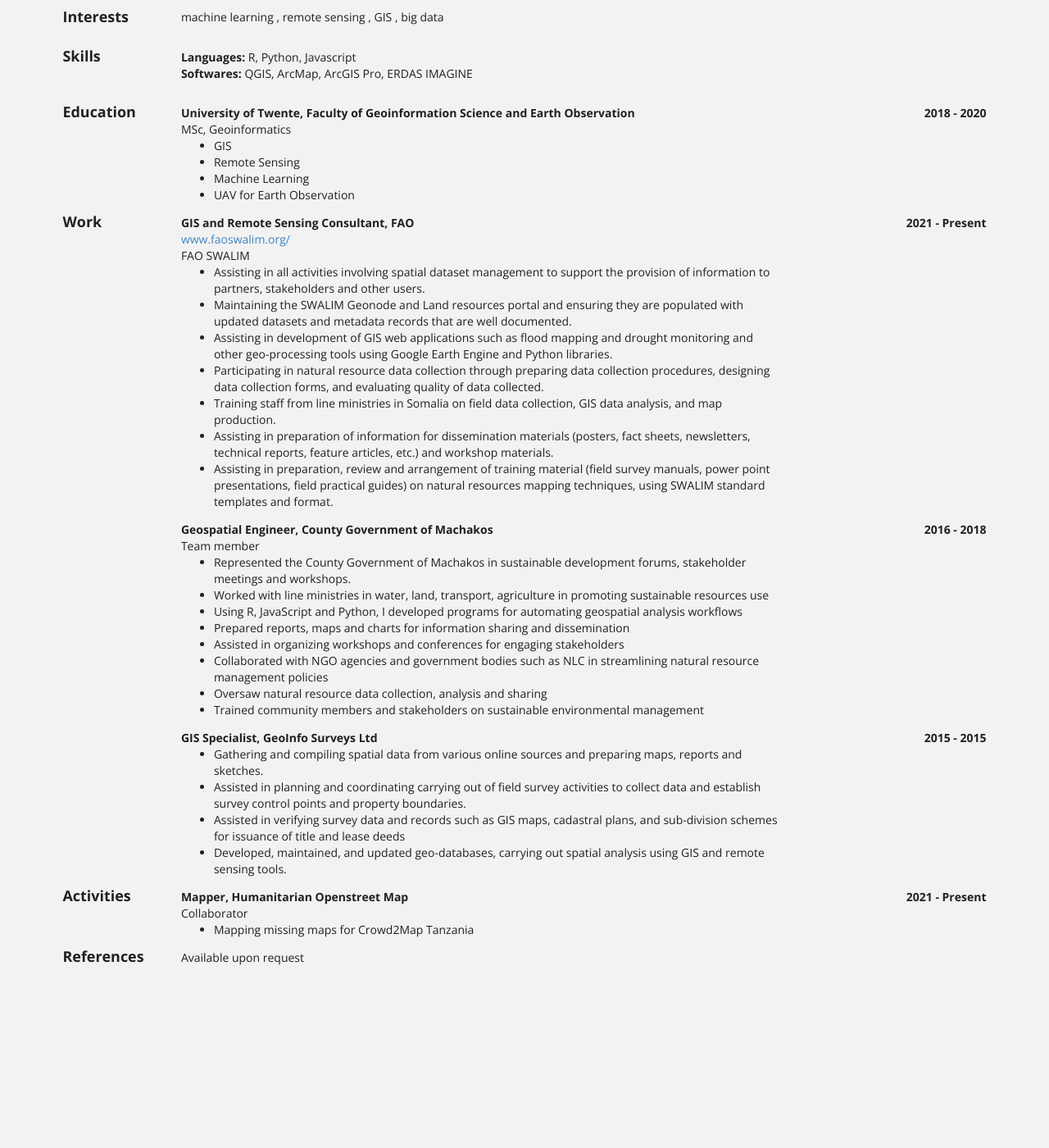
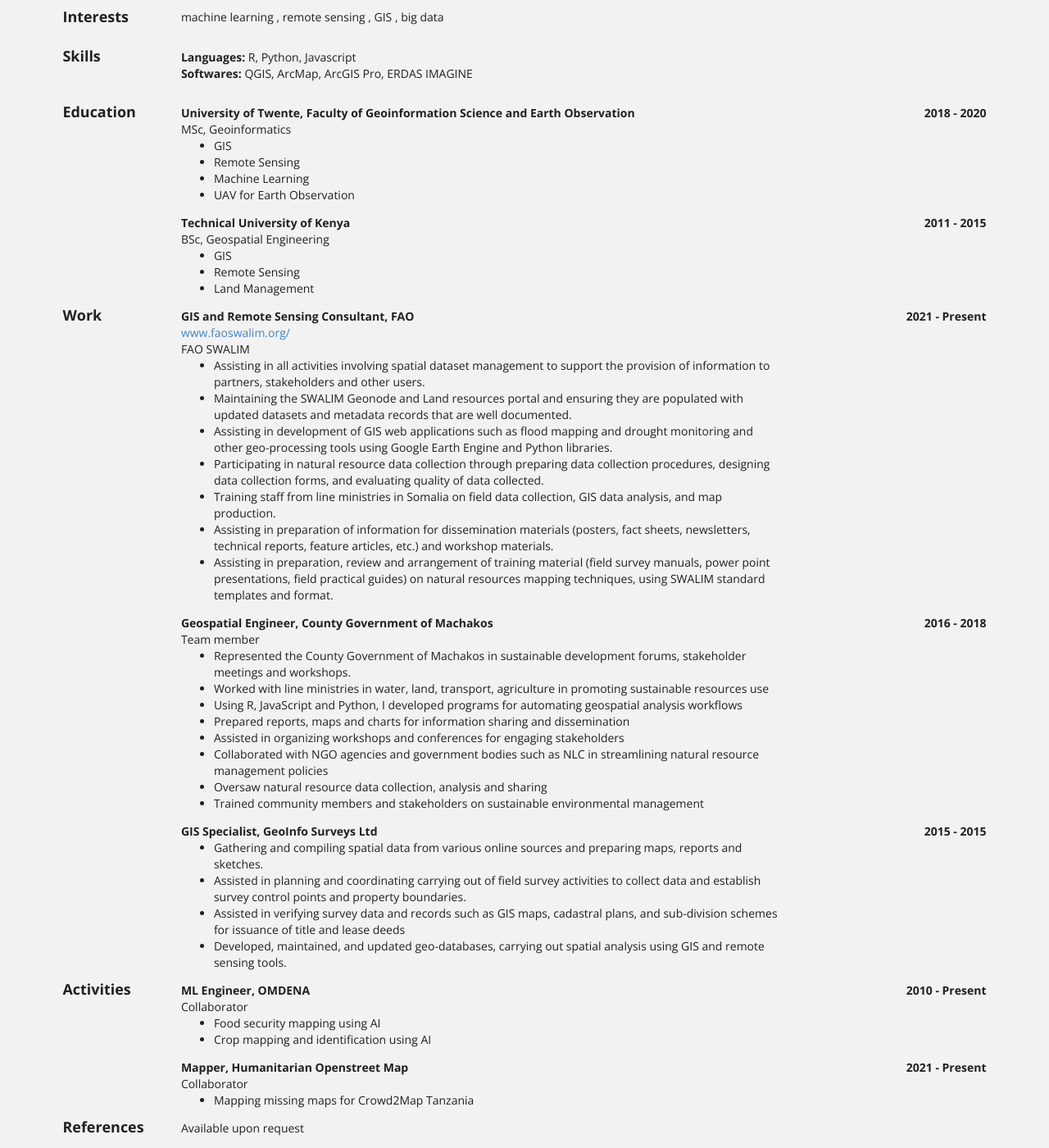
Before and after one commit to japhethkimeu/japhethkimeu.github.io, a Jekyll site: the page built from bio/index.html, in a window 1280 px wide and 1400 px high, scrolled down 225 px. Shown: the whole window at 82% size. Built offline with Jekyll 4.4.1, drawn with Linux system fonts in a browser that asks for light colours; before the commit the page ends 1417 px from its top, so only the background shows below that.

Commit message:
Update bio.json

```diff
--- a/_data/bio.json
+++ b/_data/bio.json
@@ -79,6 +79,16 @@
       "gpa": "8/10",
       "courses": ["GIS", "Remote Sensing", "Machine Learning", "UAV for Earth Observation"
       ]
+    },
+    {
+      "institution": "Technical University of Kenya",
+      "area": "Geospatial Engineering",
+      "studyType": "BSc",
+      "startDate": "2011-01-11",
+      "endDate": "2015-12-18",
+      "gpa": "9/10",
+      "courses": ["GIS", "Remote Sensing", "Land Management"
+      ]
     }
   ],
   "work": [
@@ -142,9 +152,7 @@
         "Food security mapping using AI",
         "Crop mapping and identification using AI"
       ]
-    }
-  ],
-  "volunteer": [
+    },
      {
       "organization": "Humanitarian Openstreet Map",
       "website": "",
```
